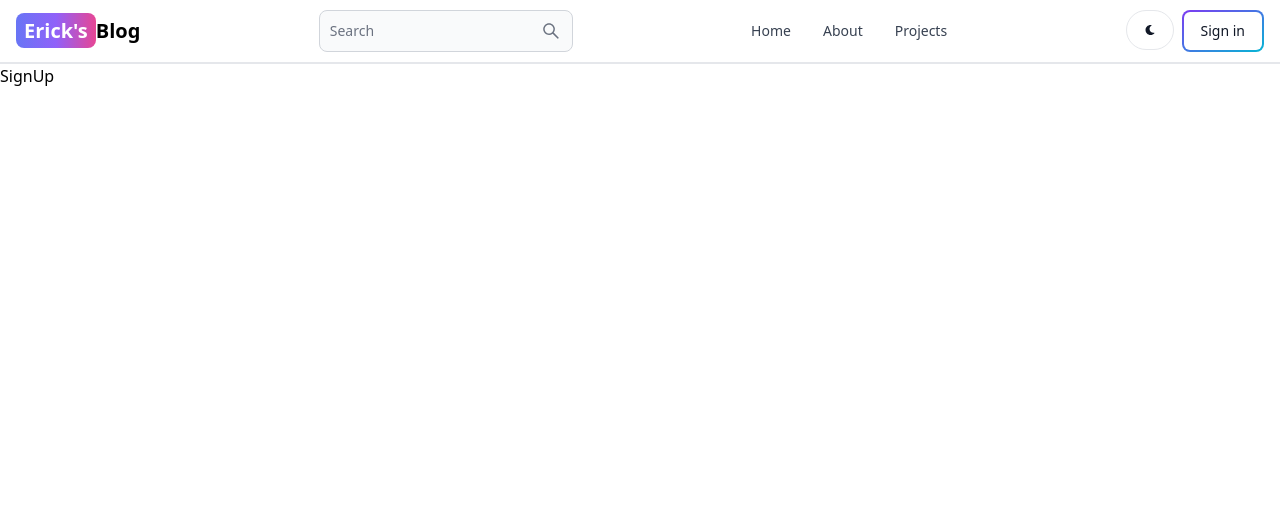
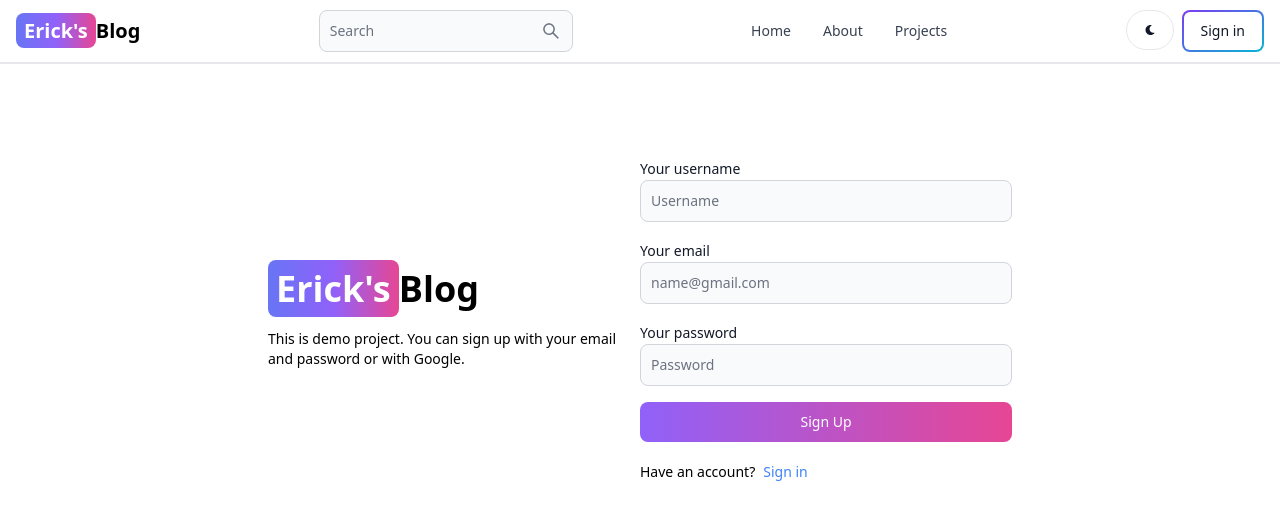
Before and after one commit to Err1ck/mern-page, a React (Vite) app in the folder client/: page /sign-up in a window 1280 px wide. Shown: the top 520 px of the page. Built offline with nearby package versions, Linux system fonts and the light colour scheme.

Commit message:
create sign up page ui

```diff
--- a/client/src/pages/SignUp.jsx
+++ b/client/src/pages/SignUp.jsx
@@ -1,3 +1,50 @@
+import { Button, Label, TextInput } from "flowbite-react";
+import { Link } from "react-router-dom";
+
 export default function SignUp() {
-  return <div>SignUp</div>;
+  return (
+    <div className="min-h-screen mt-20">
+      <div className="flex p-3 max-w-3xl mx-auto flex-col md:flex-row md:items-center">
+        {/*Left*/}
+        <div className="flex-1">
+          <Link to="/" className="font-bold dark:text-white text-4xl">
+            <span className="px-2 py-1 bg-gradient-to-r from-indigo-500 via-purple-500 to-pink-500 rounded-lg text-white">
+              Erick's
+            </span>
+            Blog
+          </Link>
+          <p className="text-sm mt-5">
+            This is demo project. You can sign up with your email and password
+            or with Google.
+          </p>
+        </div>
+        {/*Right*/}
+        <div className="flex-1">
+          <form className="flex flex-col gap-4">
+            <div className="">
+              <Label value="Your username" />
+              <TextInput type="text" placeholder="Username" id="username" />
+            </div>
+            <div className="">
+              <Label value="Your email" />
+              <TextInput type="text" placeholder="name@gmail.com" id="email" />
+            </div>
+            <div className="">
+              <Label value="Your password" />
+              <TextInput type="text" placeholder="Password" id="password" />
+            </div>
+            <Button gradientDuoTone="purpleToPink" type="submit">
+              Sign Up
+            </Button>
+          </form>
+          <div className="flex gap-2 text-sm mt-5">
+            <span>Have an account?</span>
+            <Link to="/sign-in" className="text-blue-500">
+              Sign in
+            </Link>
+          </div>
+        </div>
+      </div>
+    </div>
+  );
 }
```
